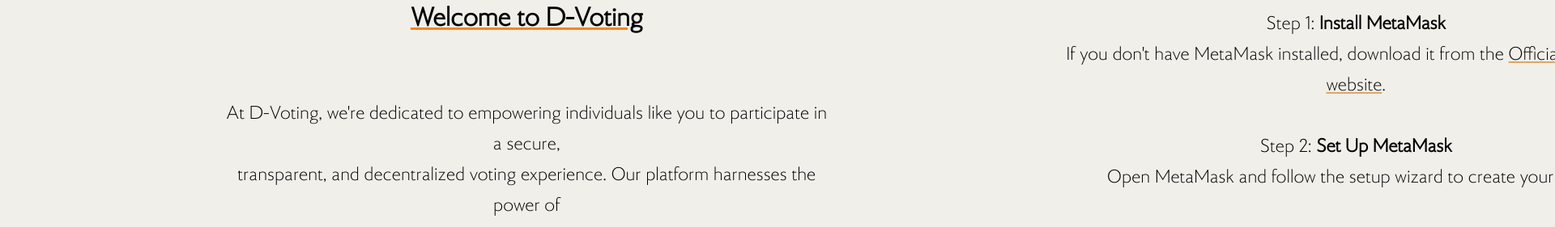
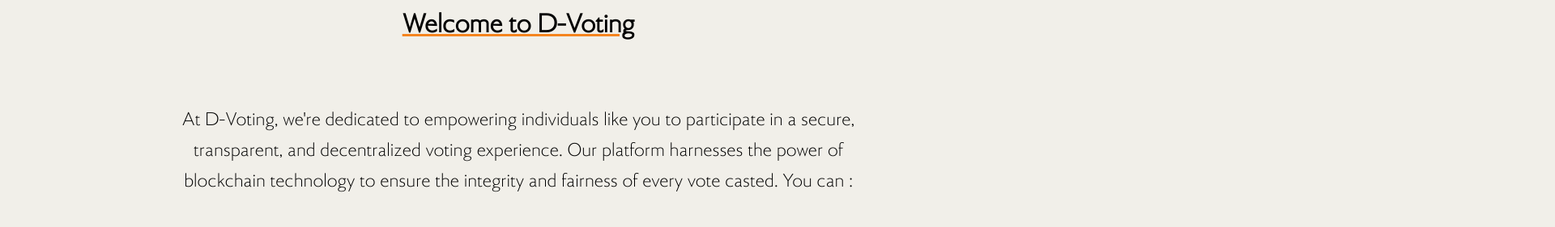
Before and after one commit to rc-da/D-voting, a plain HTML site: page HTML/index.html in a window 1280 px wide. Shown: the part 316-597 px from the top of the page at 81% size, 1920 px wide, since content can reach past the window. Drawn offline with Linux system fonts and the light colour scheme.

Commit message:
modify home page

```diff
--- a/HTML/index.html
+++ b/HTML/index.html
@@ -3,7 +3,7 @@
 
 <head>
     <title>D-Voting</title>
-    <link rel="stylesheet" href="../CSS/index.css">
+    <link rel="stylesheet" href="../css/index.css">
     <script src="https://cdn.jsdelivr.net/npm/web3@1.5.3/dist/web3.min.js"></script>
     <script src="../script/wallet.js"></script>
 
@@ -70,7 +70,7 @@
                 <h1>Why Connect MetaMask Wallet?</h1><br>
                 <div class="metabody">
                     <p>Connecting your MetaMask wallet allows you <br> to securely cast your vote, ensuring the transparency <br>and integrity of the voting process.</p><br>
-                    <img src="../img/" height="200px" width="200px" id="metaimg">
+                    <img src="../img/metamask-logo.png" height="200px" width="200px" id="metaimg">
                 </div>
                  <button id="metaconnect" onclick="connectwallet()"> CONNECT WALLET</button>
             </div>
--- a/css/index.css
+++ b/css/index.css
@@ -20,7 +20,7 @@ body
 
     background-color: #f1efe9;
     font-family: 'Gina';
-    overflow-x: hidden;
+    /* overflow-x: hidden; */
 }
 
 p a
@@ -122,19 +122,20 @@ li a:hover::before {
 .body
 {
     height: 120%;
-    width: 240%;
+    width: 100%;
     display: flex;
-
-    justify-content: space-between;
+    flex-direction: column;
+    /* justify-content: space-between; */
     align-items: center;
 
 }
 .body >div
 {
-    margin-left: 9%;
+    /* margin-left: 9%; */
     height:60%;
     width: 80%;
     text-align: center;
+    margin-top: 10%;
 }
 .intro
 {
```
